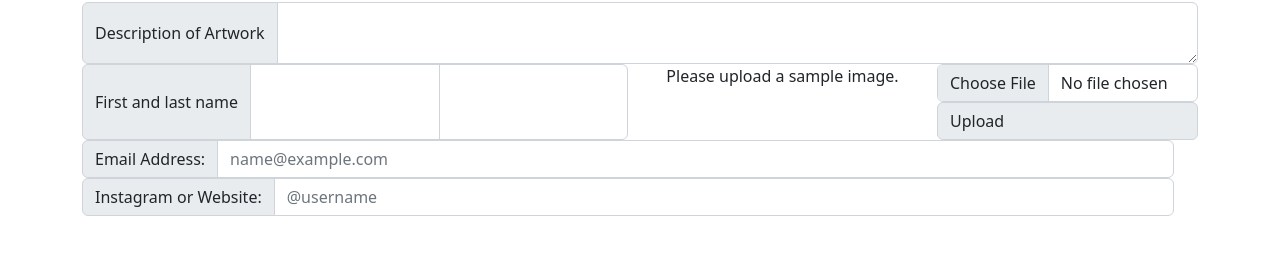
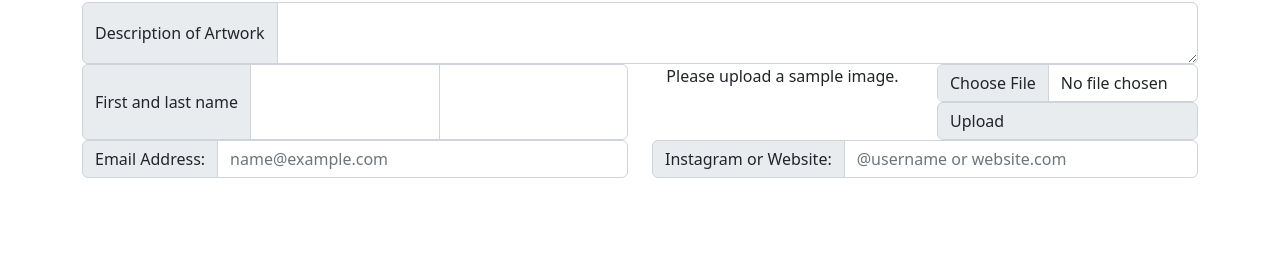
Before and after one commit to jmrhadz/Week-9-Bootstrap, a plain HTML site: page submit.html in a window 1280 px wide. Shown: the part 100-354 px from the top of the page. Drawn offline with nearby package versions, Linux system fonts and the light colour scheme.

Commit message:
form grid

```diff
--- a/submit.html
+++ b/submit.html
@@ -50,17 +50,17 @@
                           </div>
                         </div>
                     </div>
-
+                    </div>
                     <div class="row">
-                        <div class="input-group col-md-6">
+                        <div class="input-group col-md">
                             <span class="input-group-text">Email Address: </span>
                             <input type="email" class="form-control" id="email" placeholder="name@example.com">
                         </div>
-                        <div class="input-group col-md-6">
+                        <div class="input-group col-md">
                             <span class="input-group-text">Instagram or Website:</span>
-                            <input type="text" class="form-control" for="social" placeholder="@username">
+                            <input type="text" class="form-control" for="social" placeholder="@username or website.com">
                         </div>
-                  </div>
+
                 </div>
             </div>
         </form>
```
Lines whose indentation alone changed are shown as unchanged.
